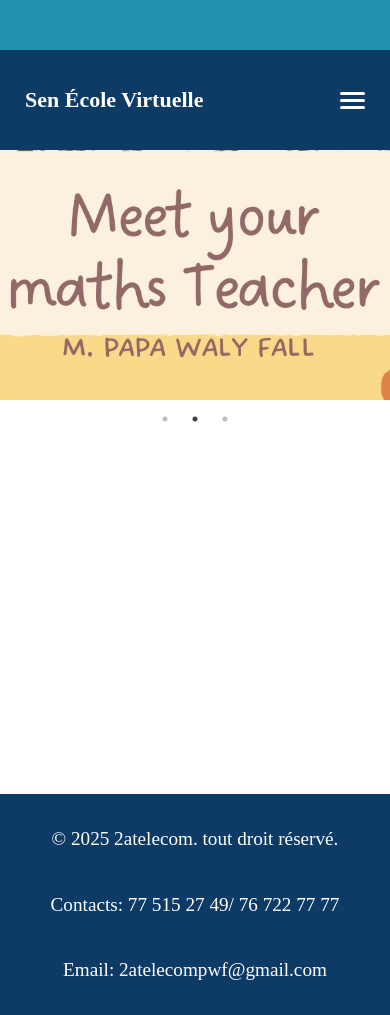
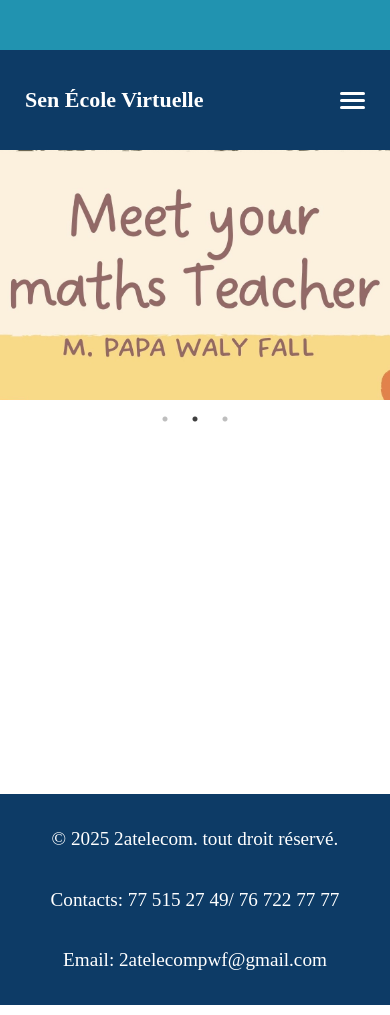
Before and after one commit to WALY-FALL/sevfront, a React (Create React App) app: page / in a window 390 px wide. Built offline with nearby package versions, Linux system fonts and the light colour scheme; no server answers.

Commit message:
deployed

```diff
--- a/src/style/fouteur.css
+++ b/src/style/fouteur.css
@@ -14,7 +14,7 @@
     .container-fouteur {
       flex-direction: column;     /* 🔥 en colonne */
       justify-content: center;    /* centre verticalement */
-      gap: 5px;                  /* espace entre les éléments */
+     /* gap: 5px;    */              /* espace entre les éléments */
       height: auto;               /* 🔑 évite le scroll */
       padding: 15px 0;
       text-align: center;
```
